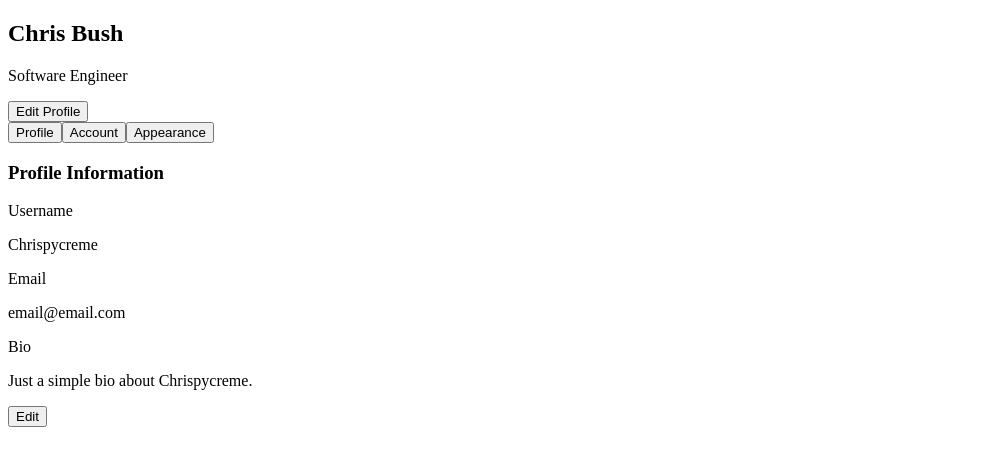
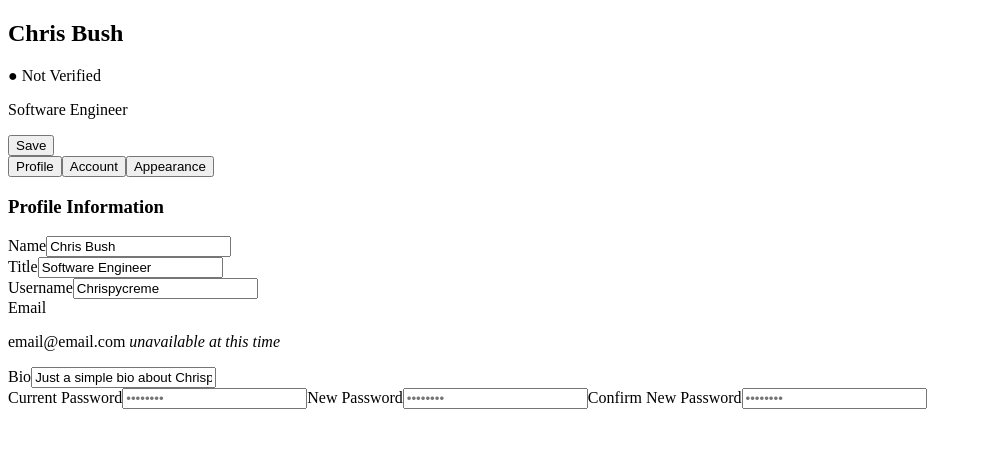
Before and after one commit to Cbushcun/login-templates, a Next.js app: page /profile in a window 1280 px wide. Both pictures are taken after a click on the button "Edit Profile". Shown: the top 466 px of the page, without its empty margins (0-982 px from the left). Built offline with nearby package versions, Linux system fonts and the light colour scheme.

Commit message:
feat: add edit functionality to profile page with toggle for user details

```diff
--- a/src/app/profile/ProfilePage.jsx
+++ b/src/app/profile/ProfilePage.jsx
@@ -10,6 +10,7 @@ import { useState } from "react";
 
 export default function ProfilePage({ user }) {
 	const [canEdit, setCanEdit] = useState(false);
+	const toggleEdit = () => setCanEdit(!canEdit);
 	return (
 		<div className="container mx-auto p-6">
 			{/* Profile Header */}
@@ -18,13 +19,35 @@ export default function ProfilePage({ user }) {
 					<div className="flex items-center space-x-4">
 						<Avatar src="/path/to/avatar.jpg" alt="User Avatar" />
 						<div>
-							<h2 className="text-xl font-semibold">{user.name}</h2>
+							<span className="flex items-center gap-2">
+								<h2 className="text-xl font-semibold">{user.name} </h2>
+								<p className="text-red-500 font-medium text-sm">
+									&#9679; Not Verified
+								</p>
+							</span>
 							<p className="text-sm text-gray-500">{user.title}</p>
 						</div>
 					</div>
 				</CardHeader>
 				<CardContent>
-					<Button variant="outline">Edit Profile</Button>
+					{canEdit ? (
+						<Button
+							onClick={() => {
+								toggleEdit();
+							}}
+						>
+							Save
+						</Button>
+					) : (
+						<Button
+							variant="outline"
+							onClick={() => {
+								toggleEdit();
+							}}
+						>
+							Edit Profile
+						</Button>
+					)}
 				</CardContent>
 			</Card>
 
@@ -44,6 +67,24 @@ export default function ProfilePage({ user }) {
 						</CardHeader>
 						<CardContent>
 							<div className="space-y-4">
+								{canEdit ? (
+									<>
+										<div>
+											<Label className={"text-gray-500 mb-1"} htmlFor="name">
+												Name
+											</Label>
+											<Input id="name" defaultValue={user.name} />
+										</div>
+										<div>
+											<Label className={"text-gray-500 mb-1"} htmlFor="title">
+												Title
+											</Label>
+											<Input id="title" defaultValue={user.title}></Input>
+										</div>
+									</>
+								) : (
+									""
+								)}
 								<div>
 									<Label className={"text-gray-500 mb-1"} htmlFor="username">
 										Username
@@ -51,7 +92,7 @@ export default function ProfilePage({ user }) {
 									{canEdit ? (
 										<Input id="username" defaultValue={user.username} />
 									) : (
-										<p>{user.username}</p>
+										<p>{user.username} </p>
 									)}
 								</div>
 								<div>
@@ -59,7 +100,10 @@ export default function ProfilePage({ user }) {
 										Email
 									</Label>
 									{canEdit ? (
-										<Input id="email" defaultValue={user.email} />
+										<p>
+											{user.email}{" "}
+											<i className="text-gray-500">unavailable at this time</i>
+										</p>
 									) : (
 										<p>{user.email}</p>
 									)}
@@ -74,30 +118,45 @@ export default function ProfilePage({ user }) {
 										<p>{user.bio}</p>
 									)}
 								</div>
+								<div>
+									{canEdit ? (
+										<>
+											<Label className={"text-gray-500 mb-1"}>
+												Current Password
+											</Label>
+											<Input
+												id="current-password"
+												type="password"
+												placeholder="••••••••"
+											></Input>
+											<Label className={"text-gray-500 mb-1"}>
+												New Password
+											</Label>
+											<Input
+												id="new-password"
+												type="password"
+												placeholder="••••••••"
+											></Input>
+											<Label className={"text-gray-500 mb-1"}>
+												Confirm New Password
+											</Label>
+											<Input
+												id="new-password-confirm"
+												type="password"
+												placeholder="••••••••"
+											></Input>
+										</>
+									) : (
+										<>
+											<Label className={"text-gray-500 mb-1"}>Password</Label>
+											<p>••••••••</p>
+										</>
+									)}
+								</div>
 							</div>
-							{canEdit ? (
-								<Button
-									className="mt-4"
-									onClick={() => {
-										setCanEdit(false);
-									}}
-								>
-									Save Changes
-								</Button>
-							) : (
-								<Button
-									className="mt-4"
-									onClick={() => {
-										setCanEdit(true);
-									}}
-								>
-									Edit
-								</Button>
-							)}
 						</CardContent>
 					</Card>
 				</TabsContent>
-
 				{/* Account Tab */}
 				<TabsContent value="account">
 					<Card className="mt-4">
--- a/src/proxy.js
+++ b/src/proxy.js
@@ -1,7 +1,7 @@
 import { NextResponse } from "next/server";
 import { verifyToken, getNewToken, getTokenData } from "@/lib/authenticate";
 import { getSessionById } from "@/lib/db";
-import { cookieParams } from "@/lib/tokens";
+import { cookieParams } from "@/lib/tokens"; // Be sure to set maxAge independent of cookieParams
 import bcrypt from "bcrypt";
 
 export async function proxy(req) {
```
